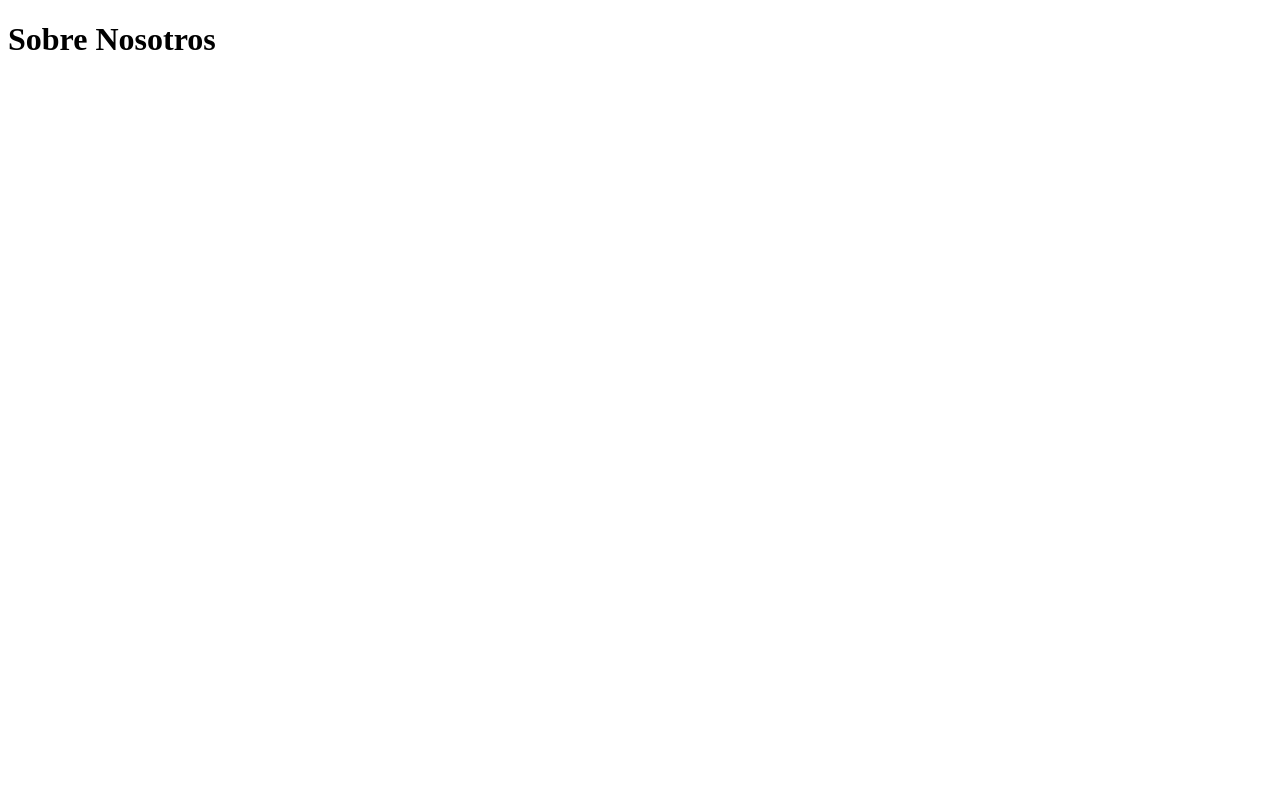
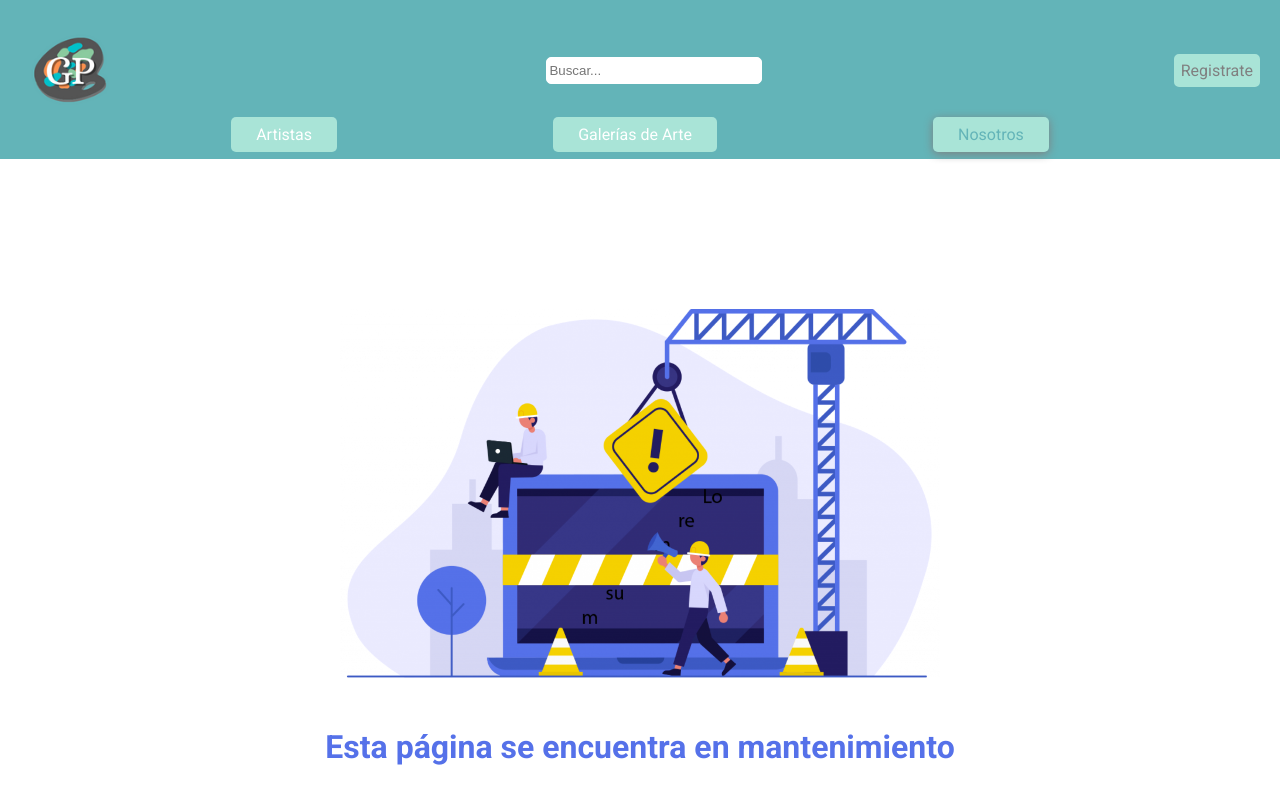
Before and after one commit to miachiara/Galeria-pop, a plain HTML site: page views/nosotros.html in a window 1280 px wide. Drawn offline with Linux system fonts and the light colour scheme.

Commit message:
Galeria y Nosotros

```diff
--- a/css/styles.css
+++ b/css/styles.css
@@ -128,3 +128,17 @@ footer a:hover{
         margin: 20px 0px;
     }
 }
+
+.mainMantenimiento{
+    display: flex;
+    justify-content: center;
+    align-items: center;
+    flex-direction: column;
+    row-gap: 50px;
+    color: #5571E9;
+}
+
+.imgMantenimiento{
+    width: 600px;
+    margin-top: 150px;
+}
--- a/views/nosotros.html
+++ b/views/nosotros.html
@@ -5,8 +5,32 @@
     <meta http-equiv="X-UA-Compatible" content="IE=edge">
     <meta name="viewport" content="width=device-width, initial-scale=1.0">
     <title>Galeria Pop</title>
+    <link rel="stylesheet" href="../css/styles.css">
 </head>
 <body>
-    <h1>Sobre Nosotros</h1>
+    <header>
+        <div class="topHeader">
+            <img class="logo" src="../img/Logoo.webp" alt="Logo">
+            <form action="">
+                <label for="buscador"><i class="fa-solid fa-magnifying-glass"></i></label>
+                <input type="text" name="buscador" id="buscador" placeholder="Buscar...">
+            </form>
+            <div class="login">
+                <a href="">Registrate</a>
+                <i class="fa-regular fa-circle-user"></i>
+            </div>
+        </div>
+        <nav>
+            <ul>
+                <li><a href="../index.html">Artistas</a></li>
+                <li><a href="galeria.html">Galerías de Arte</a></li>
+                <li><a class="selected" href="nosotros.html">Nosotros</a></li>
+            </ul>
+        </nav>
+    </header>
+    <main class="mainMantenimiento">
+        <img class="imgMantenimiento" src="../img/mantenimiento-web-1024x630.png" alt="Imagen mantenimiento">
+        <h1>Esta página se encuentra en mantenimiento</h1>
+    </main>
 </body>
 </html>
```
Also changed, not shown: views/galeria.html (+25 -1 lines), img/mantenimiento-web-1024x630.png (added).
